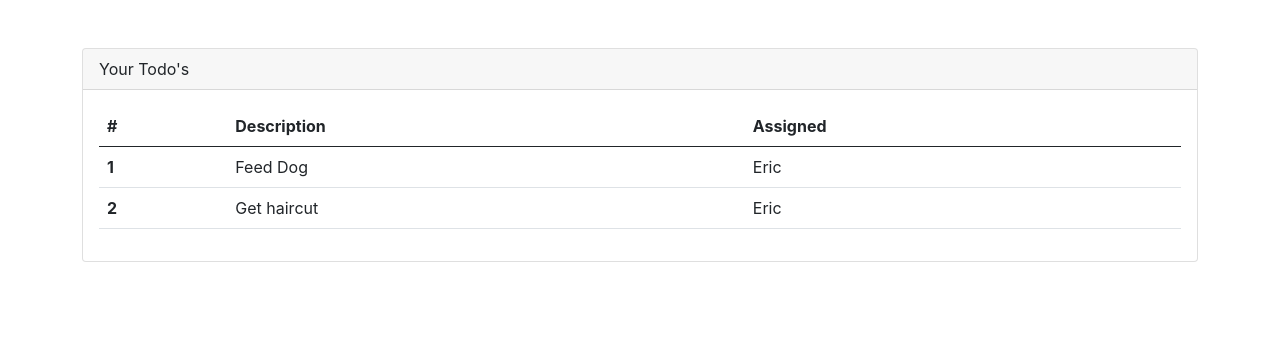
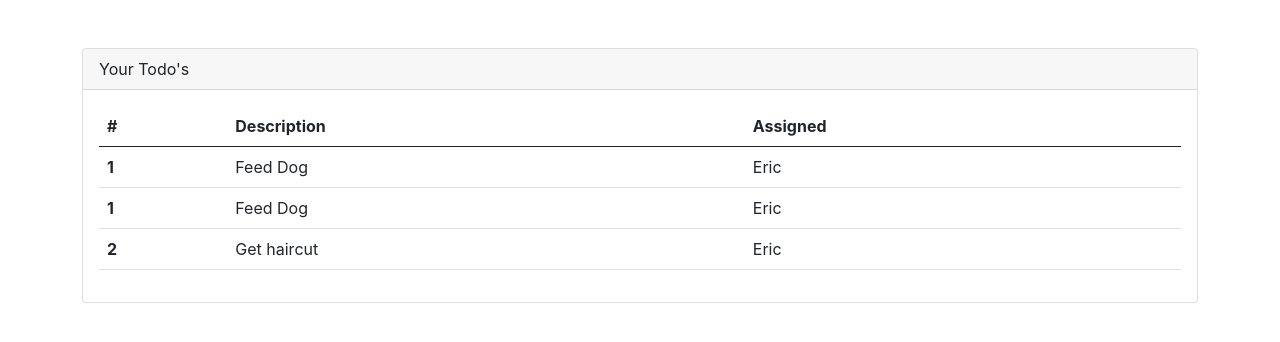
Before and after one commit to TheInfinity007/todo-react, a React (Create React App) app: page / in a window 1280 px wide. Shown: the top 342 px of the page. Built offline with nearby package versions, Linux system fonts and the light colour scheme.

Commit message:
Reuse todo components

```diff
--- a/src/App.js
+++ b/src/App.js
@@ -19,6 +19,7 @@
               </thead>
               <tbody>
                 <TodoRowItem/>
+                <TodoRowItem/>
                 <tr>
                   <th scope='row'>2</th>
                   <td>Get haircut</td>
--- a/src/components/TodoRowItem.js
+++ b/src/components/TodoRowItem.js
@@ -1,11 +1,15 @@
 import React from 'react';
 
 const TodoRowItem = () => {
+    const rowNumber = 1;
+    const rowDescriptin = 'Feed Dog';
+    const rowAssigned = 'Eric';
+
     return (
         <tr>
-            <th scope="row">1</th>
-            <td>Feed Dog</td>
-            <td>Eric</td>
+            <th scope="row">{rowNumber}</th>
+            <td>{rowDescriptin}</td>
+            <td>{rowAssigned}</td>
         </tr>
     );
 };
```
